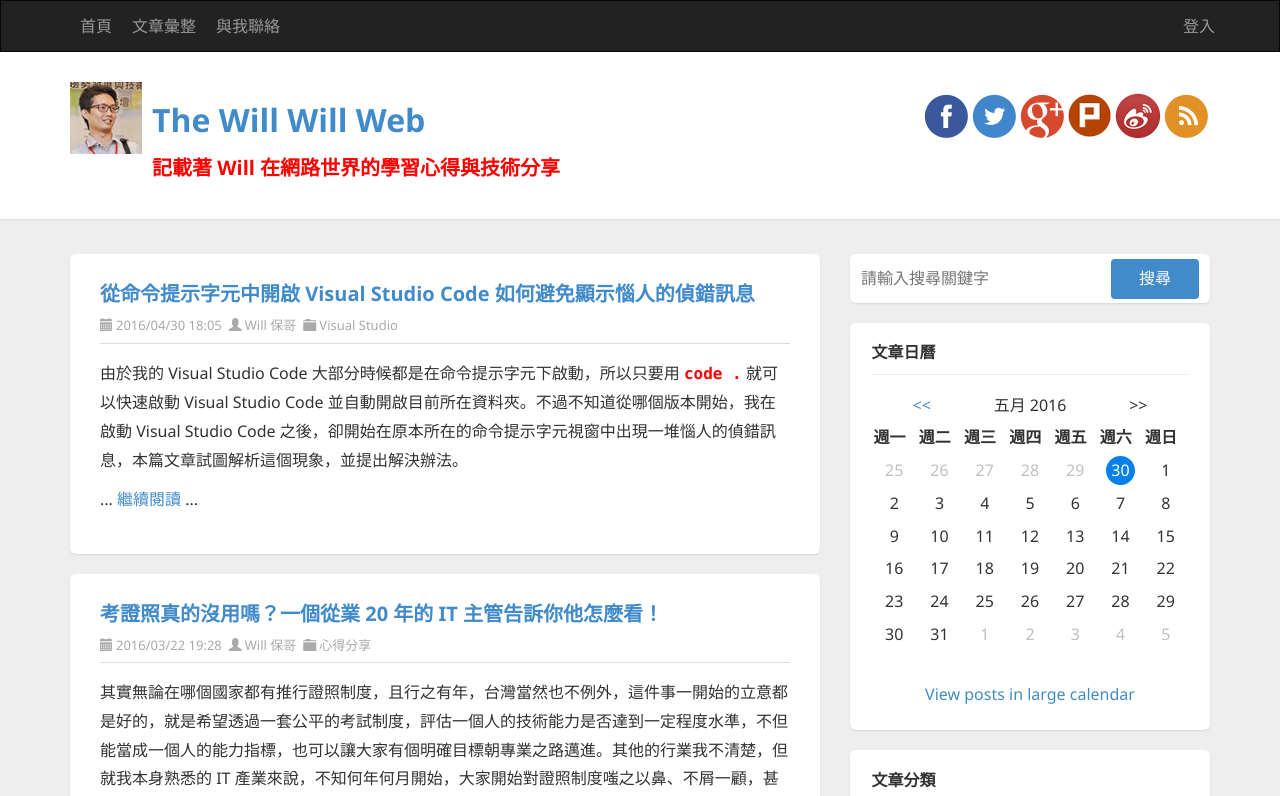
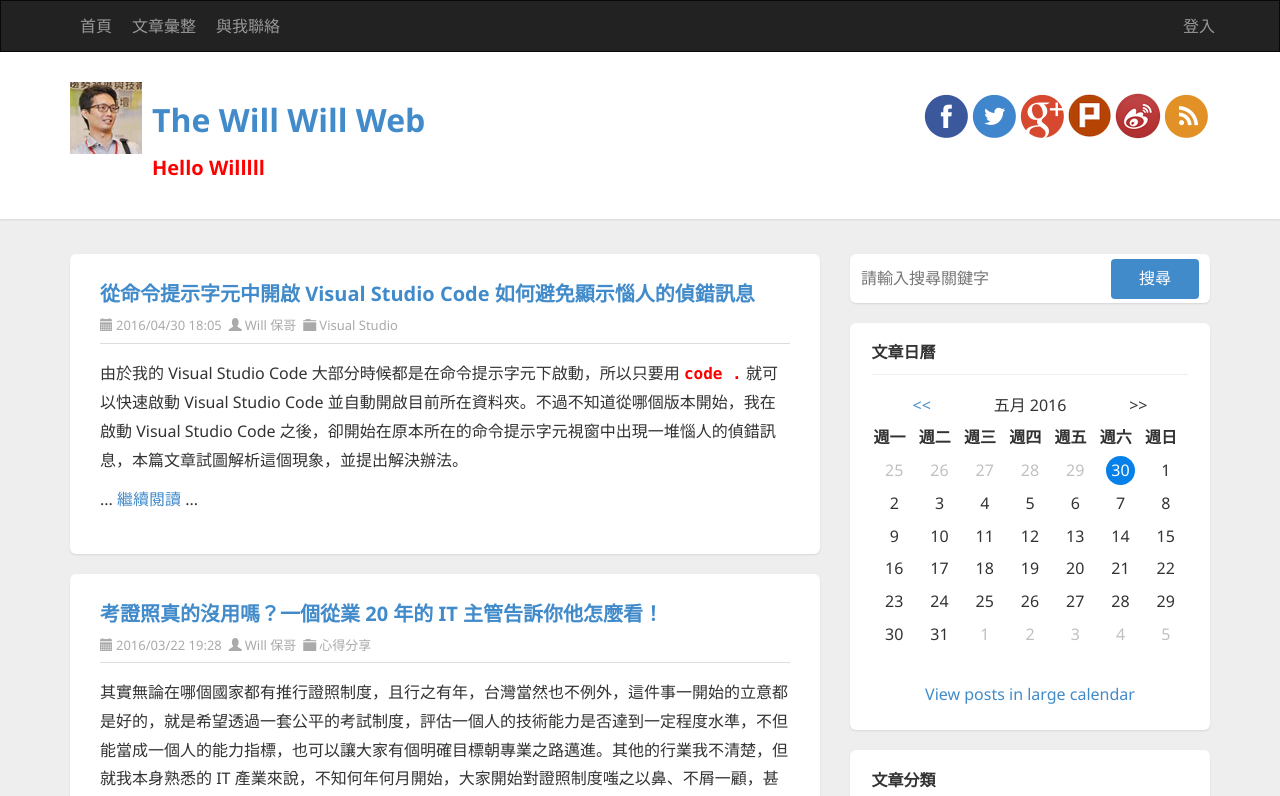
Before and after one commit to angelyaaaaa/Angular2Go, an Angular app: page / in a window 1280 px wide. Shown: the top 796 px of the page. Built offline with nearby package versions, Linux system fonts and the light colour scheme.

Commit message:
示範資料繫結(data binding) 與 中括號的屬性繫結(property binding)

```diff
--- a/src/app/header/header.component.html
+++ b/src/app/header/header.component.html
@@ -25,11 +25,11 @@
   <div class="title-wrapper">
     <div class="container">
 
-      <img src="/assets/images/logo.png" class="pull-left logo" alt="The Will Will Web">
+      <img src="/assets/images/logo.png" class="pull-left logo" bind-alt="homeAlt">
 
       <div class="pull-left">
-        <h1><a href="http://blog.miniasp.com/">The Will Will Web</a></h1>
-        <h3 class="highlight">記載著 Will 在網路世界的學習心得與技術分享</h3>
+        <h1><a [href]="homeUrl">The Will Will Web</a></h1>
+        <h3 class="highlight">{{pageTitle}}</h3>
       </div>
 
       <div id="social-icons" class="pull-right social-icon">
--- a/src/app/header/header.component.ts
+++ b/src/app/header/header.component.ts
@@ -6,6 +6,9 @@ import { Component, OnInit } from '@angular/core';
   styleUrls: ['./header.component.css']
 })
 export class HeaderComponent implements OnInit {
+  pageTitle = 'Hello Willlll';
+  homeUrl = 'http://blog.miniasp.com/';
+  homeAlt = 'The Will Will Web----------';
 
   constructor() { }
 
```
